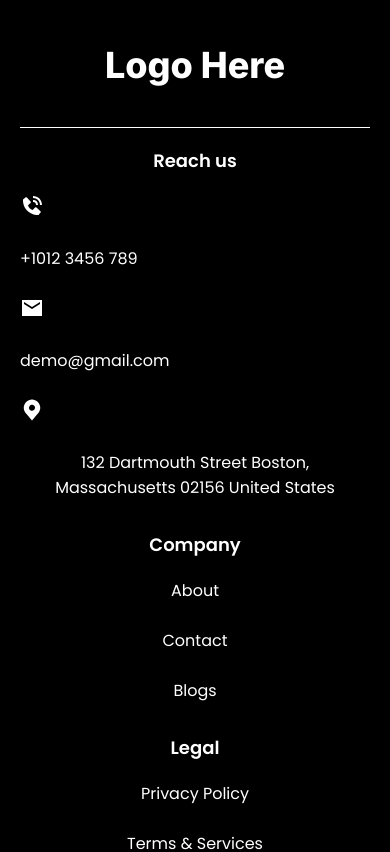
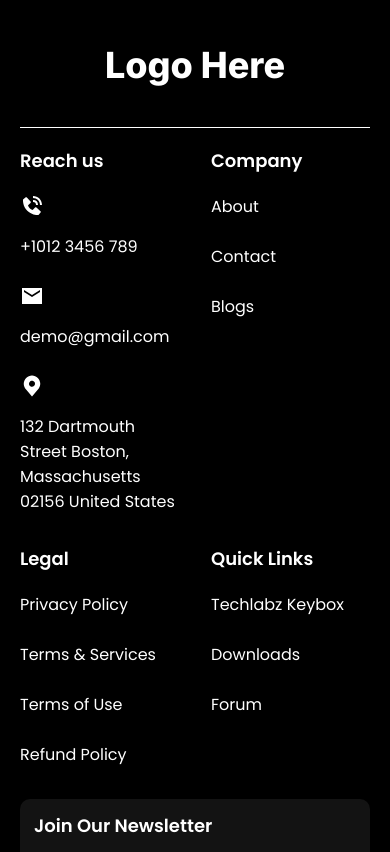
Before and after one commit to virus231/mbunity, a Next.js app: page / in a window 390 px wide. Shown: the part 1760-2612 px from the top of the page. Built offline with nearby package versions, Linux system fonts and the light colour scheme.

Commit message:
FEAR: Footer adaptive mobile

```diff
--- a/src/components/Footer/Footer.module.scss
+++ b/src/components/Footer/Footer.module.scss
@@ -1,4 +1,5 @@
 @use '../../styles/mixins/grid' as *;
+@use '../../styles/common/variables' as *;
 
 .footer {
   display: flex;
@@ -38,16 +39,15 @@
   &__info {
     display: grid;
     padding-top: 20px;
-    grid-template-columns: repeat(1, minmax(0, 1fr));
     gap: 2rem;
+    grid-template-columns: repeat(5, minmax(0, 1fr));
+
     border-top-width: 1px;
     border-color: #f3f4f6;
 
-    @media (min-width: 768px) {
-      grid-template-columns: repeat(3, minmax(0, 1fr));
-    }
-    @media (min-width: 1024px) {
-      grid-template-columns: repeat(5, minmax(0, 1fr));
+
+    @media (max-width: $WIDTH_TABLET) {
+      grid-template-columns: repeat(2, minmax(0, 1fr));
     }
 
     &_block {
@@ -63,6 +63,10 @@
         font-weight: 600;
         line-height: 26px;
         margin-bottom: 20px;
+
+        @media (max-width: $WIDTH_TABLET) {
+          text-align: left;
+        }
       }
 
       .main__info {
@@ -70,10 +74,21 @@
         flex-direction: column;
         gap: 25px;
 
+
+
         div {
           display: flex;
           gap: 25px;
           align-items: start;
+
+          @media (max-width: $WIDTH_TABLET) {
+            gap: 13px;
+            justify-content: flex-start;
+
+            a {
+              text-align: left;
+            }
+          }
         }
       }
 
@@ -83,6 +98,9 @@
         gap: 25px;
 
         li {
+          @media (max-width: $WIDTH_TABLET) {
+            text-align: left;
+          }
           a {
             color: #fff;
             font-family: var(--font-poppins);
@@ -90,6 +108,8 @@
             font-style: normal;
             font-weight: 400;
             line-height: normal;
+
+
           }
         }
       }
--- a/src/components/Footer/NewsletterBlock/NewsletterBlock.module.scss
+++ b/src/components/Footer/NewsletterBlock/NewsletterBlock.module.scss
@@ -1,7 +1,14 @@
+@use '../../../styles/common/variables' as *;
+
+
 .newsletter {
   border-radius: 10px;
   background: #131313;
   padding: 14px;
+
+  @media (max-width: $WIDTH_TABLET) {
+    width: 350px;
+  }
 
   h6 {
     color: #fff;
```
